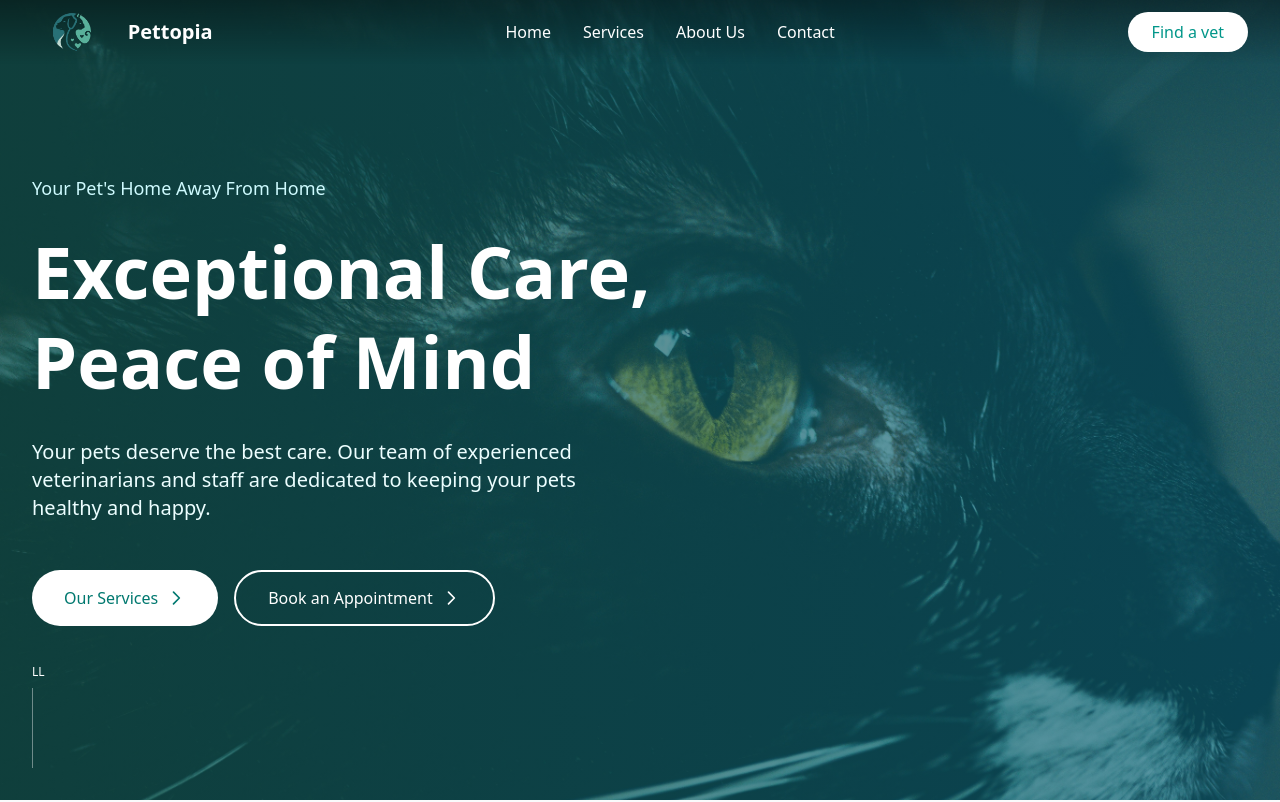
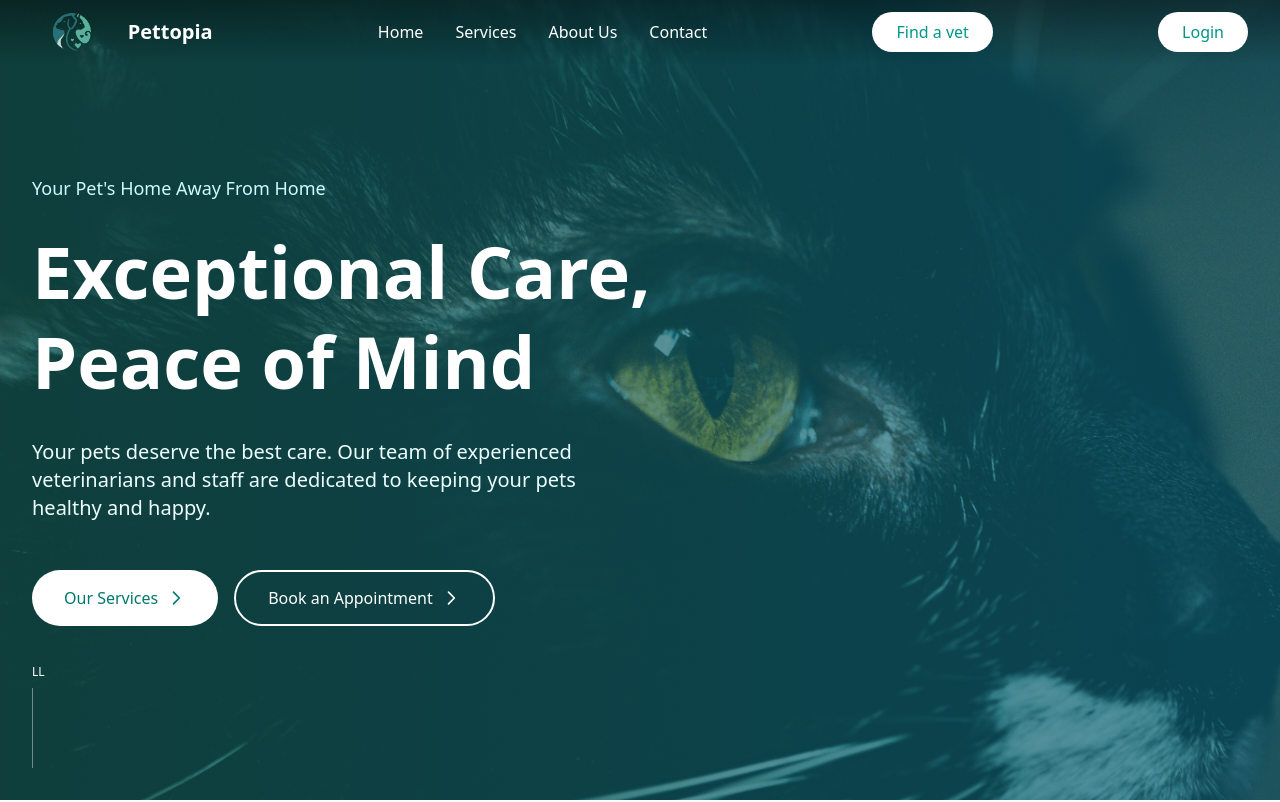
Before and after one commit to ngkhacduy74/Pettopia-Fe, a Next.js app in the folder pettopia-fe/: page /home in a window 1280 px wide. Shown: the top 802 px of the page. Built offline with nearby package versions, Linux system fonts and the light colour scheme.

Commit message:
More navigation

```diff
--- a/pettopia-fe/package.json
+++ b/pettopia-fe/package.json
@@ -11,7 +11,8 @@
     "framer-motion": "^12.23.22",
     "next": "15.5.4",
     "react": "19.1.0",
-    "react-dom": "19.1.0"
+    "react-dom": "19.1.0",
+    "react-router-dom": "^7.9.3"
   },
   "devDependencies": {
     "@tailwindcss/postcss": "^4.1.13",
--- a/pettopia-fe/src/app/home/page.tsx
+++ b/pettopia-fe/src/app/home/page.tsx
@@ -4,11 +4,13 @@ import { useState, useEffect } from 'react';
 import Link from 'next/link';
 import { motion, useInView } from 'framer-motion';
 import { useRef } from 'react';
+import { useRouter } from "next/navigation";
 
 export default function Home() {
   const [scrolled, setScrolled] = useState(false);
   const servicesRef = useRef(null);
   const isInView = useInView(servicesRef, { once: true, amount: 0.3 });
+  const router = useRouter();
   useEffect(() => {
     const handleScroll = () => {
       setScrolled(window.scrollY > 50);
@@ -88,6 +90,17 @@ export default function Home() {
               }`}
             >
               Find a vet
+            </button>
+            <button
+              onClick={() => router.push("/login")}
+              className={`px-6 py-2 rounded-full transition font-medium ${
+                scrolled
+                  ? 'bg-teal-600 text-white hover:bg-teal-700'
+                  : 'bg-white text-teal-600 hover:bg-white/90'
+              }`}
+
+            >
+              Login
             </button>
           </div>
         </div>
```
Also changed, not shown: 2 other files (tests, documents, lock files or other folders).
